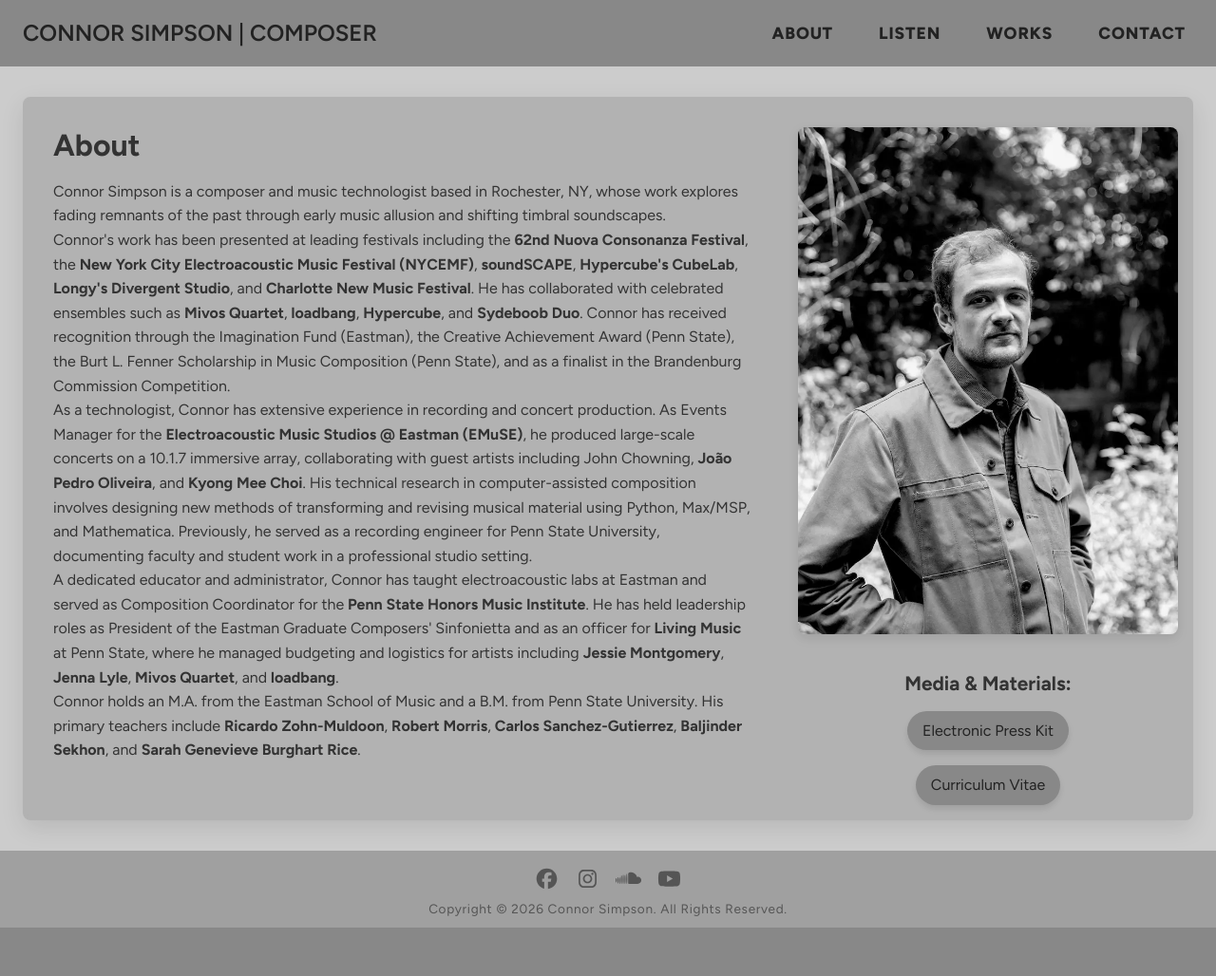
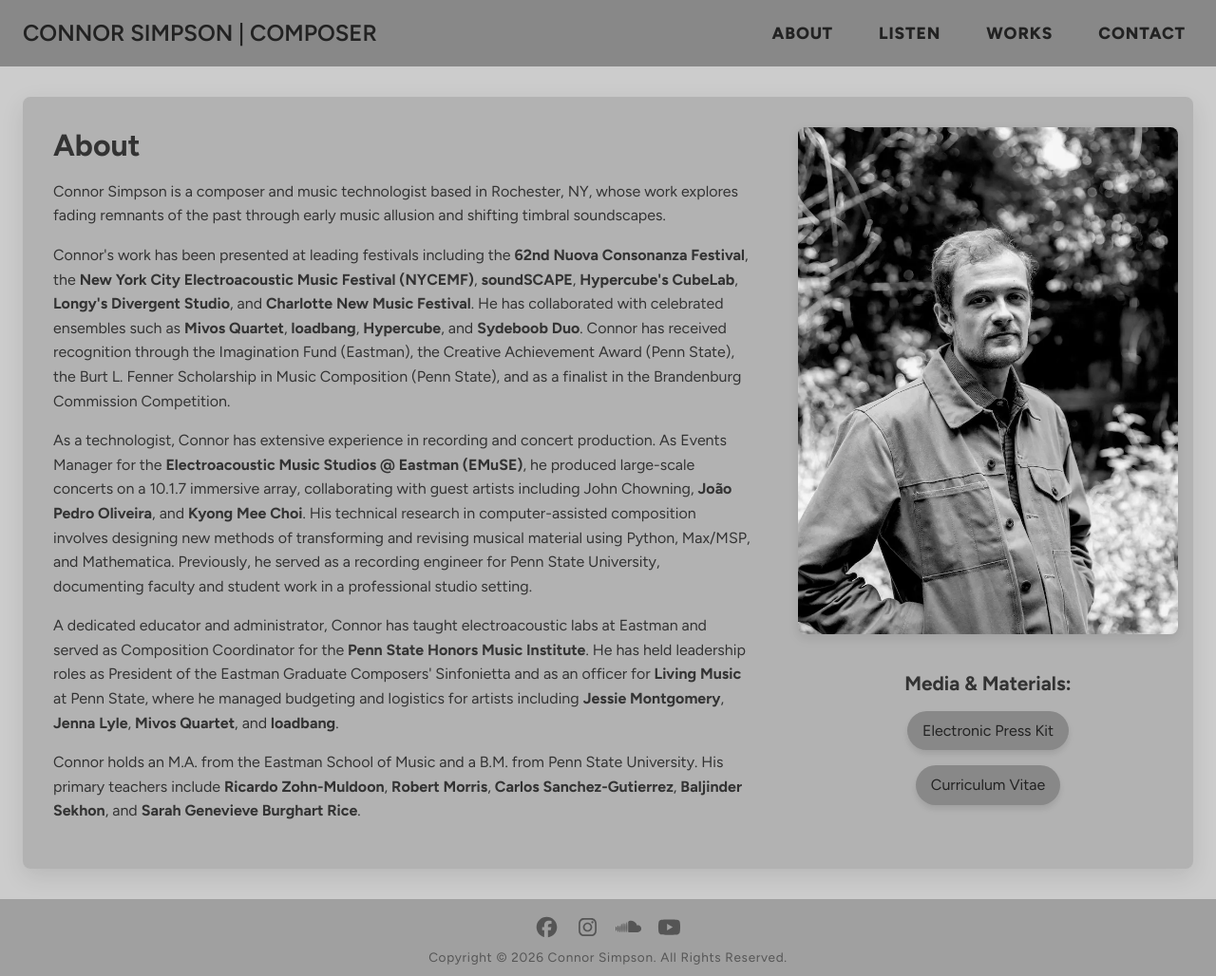
Before and after one commit to connorsimpsoncomposer/connorsimpsoncomposer.github.io, a Jekyll site: the page built from about.html, in a window 1280 px wide. Shown: the whole page at 95% size. Built offline with Jekyll 4.4.1, drawn with Linux system fonts in a browser that asks for light colours; before the commit the page ends 977 px from its top, so only the background shows below that.

Commit message:
fixed paragraph spacing
what happened to my bio paragraph spacing :(

```diff
--- a/_sass/pages/_about.scss
+++ b/_sass/pages/_about.scss
@@ -35,7 +35,7 @@
 
 .biobox p {
   font-weight: 400;
-  margin-bottom: 0;
+  margin-bottom: var(--gap-sm);
 }
 
 .biobox a {
```
